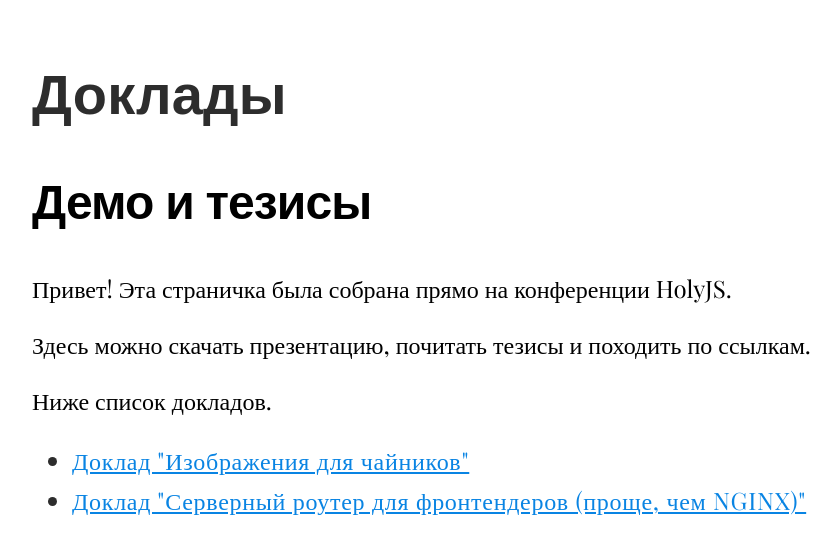
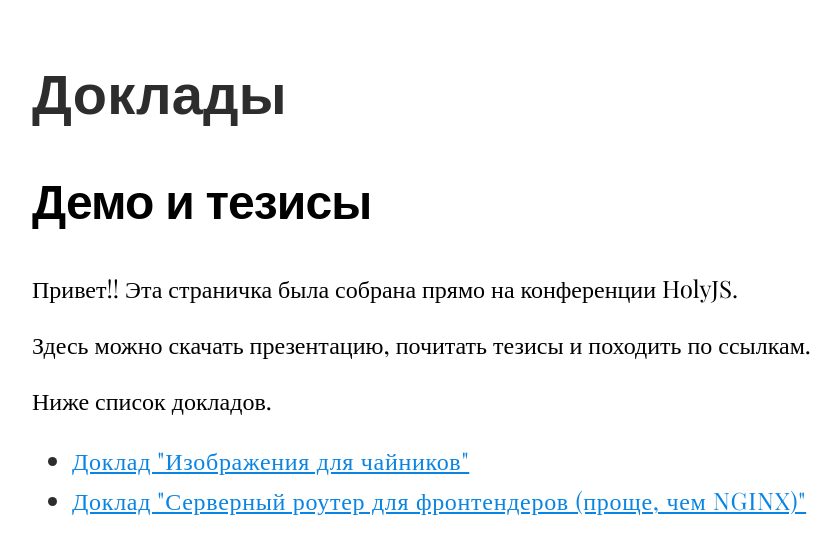
Before and after one commit to yepstepz/conf, a plain HTML site: page index.html in a window 1280 px wide. Shown: the whole page, without its empty margins (128-968 px from the left). Drawn offline with nearby package versions, Linux system fonts and the light colour scheme.

```diff
--- a/index.html
+++ b/index.html
@@ -12,7 +12,7 @@
 <div class="wrapper">
   <h1 class="headline">Доклады</h1>
   <h2 class="headline--second">Демо и тезисы</h2>
-  <p>Привет! Эта страничка была собрана прямо на конференции HolyJS.</p>
+  <p>Привет!! Эта страничка была собрана прямо на конференции HolyJS.</p>
   <p>Здесь можно скачать презентацию, почитать тезисы и походить по ссылкам.</p>
   <p>Ниже список докладов.</p>
   <ul class="list">
```
Also changed, not shown: 2 other files.
